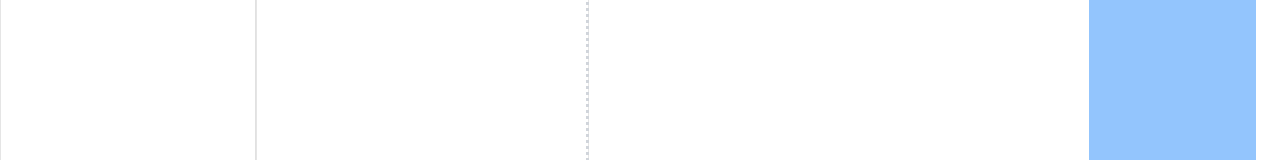
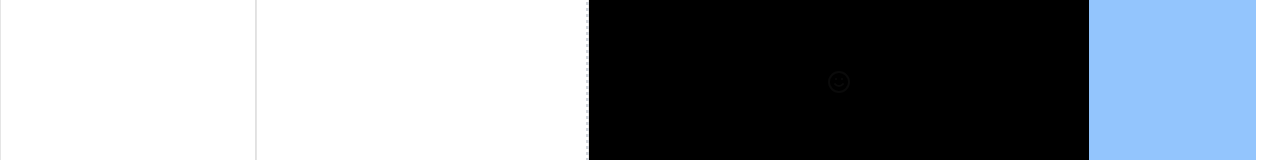
Before and after one commit to buenodevv/logo-maker-web, a React (Vite) app: page / in a window 1280 px wide. Both pictures are taken after a click on the element "Icon". Shown: the part 392-552 px from the top of the page. Built offline with nearby package versions, Linux system fonts and the light colour scheme.

Commit message:
feat: local storage implemented

```diff
--- a/src/components/BackgroudController.jsx
+++ b/src/components/BackgroudController.jsx
@@ -4,10 +4,10 @@ import ColorPickerController from "./ColorPickerController";
 import { UpdateStorageContext } from "@/context/UpdateStorageContext";
 
 function BackgroudController() {
-  const [rounded, setRounded] = useState(0)
-  const [padding, setPadding] = useState(0)
-  const [color, setColor] = useState('rgba(255,255,255,1)')
   const storageValue = JSON.parse(localStorage.getItem('value'))
+  const [rounded, setRounded] = useState(storageValue?storageValue?.bgRounded:0)
+  const [padding, setPadding] = useState(storageValue?storageValue?.bgPadding:0)
+  const [color, setColor] = useState(storageValue?storageValue?.bgColor:'#000')
   const { updateStorage, setUpdateStorage } = useContext(UpdateStorageContext)
   useEffect(() => {
     const updateValue = {
--- a/src/components/IconController.jsx
+++ b/src/components/IconController.jsx
@@ -9,7 +9,7 @@ function IconController() {
   const storageValue = JSON.parse(localStorage.getItem('value'))
   const [size, setSize] = useState(storageValue?storageValue?.iconSize:280)
   const [rotate, setRotate] = useState(storageValue?storageValue?.iconRotate:0)
-  const [color, setColor] = useState('rgba(255,255,255,1)')
+  const [color, setColor] = useState(storageValue?storageValue?.iconColor:'#fff')
   const { updateStorage, setUpdateStorage } = useContext(UpdateStorageContext)
 
   useEffect(() => {
```
